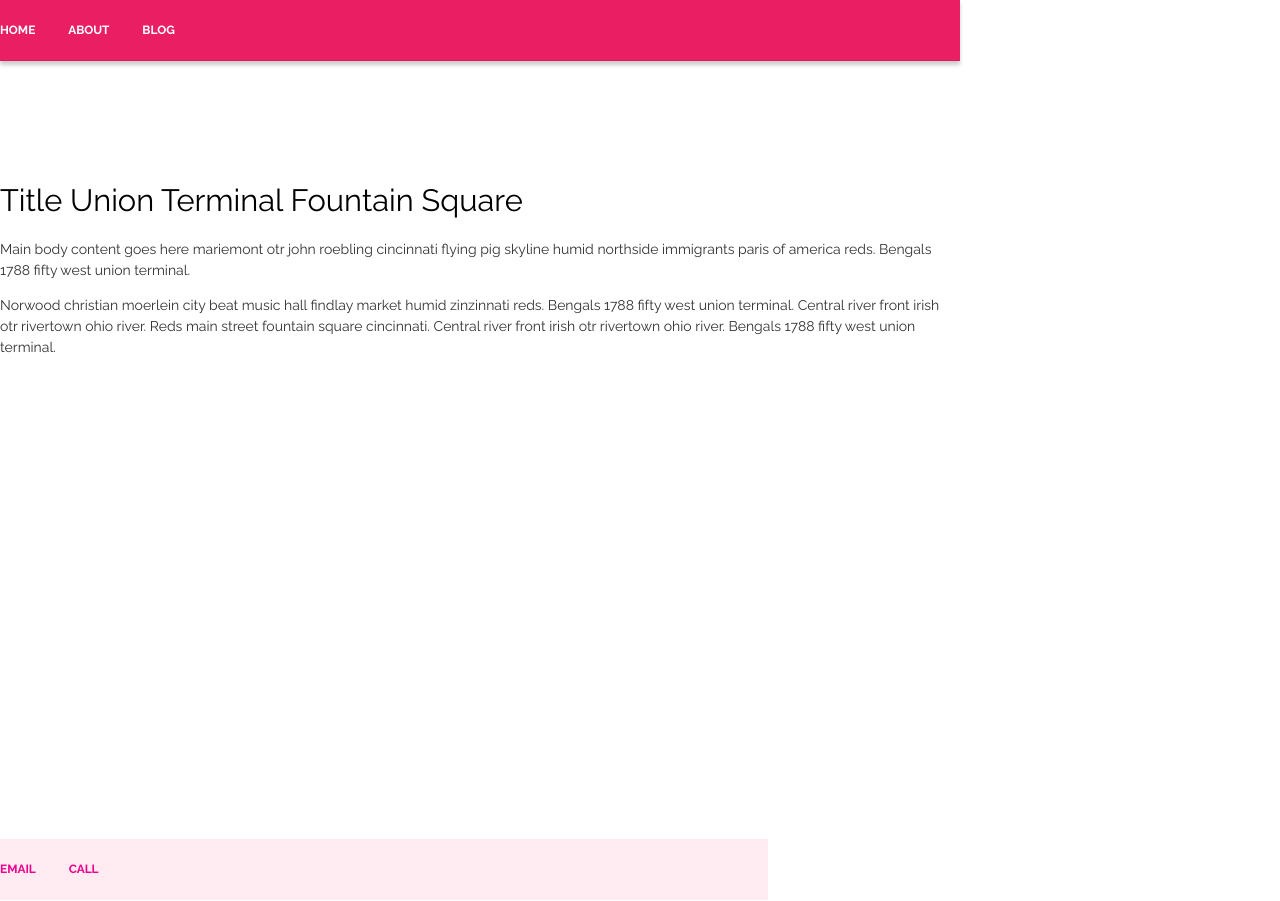
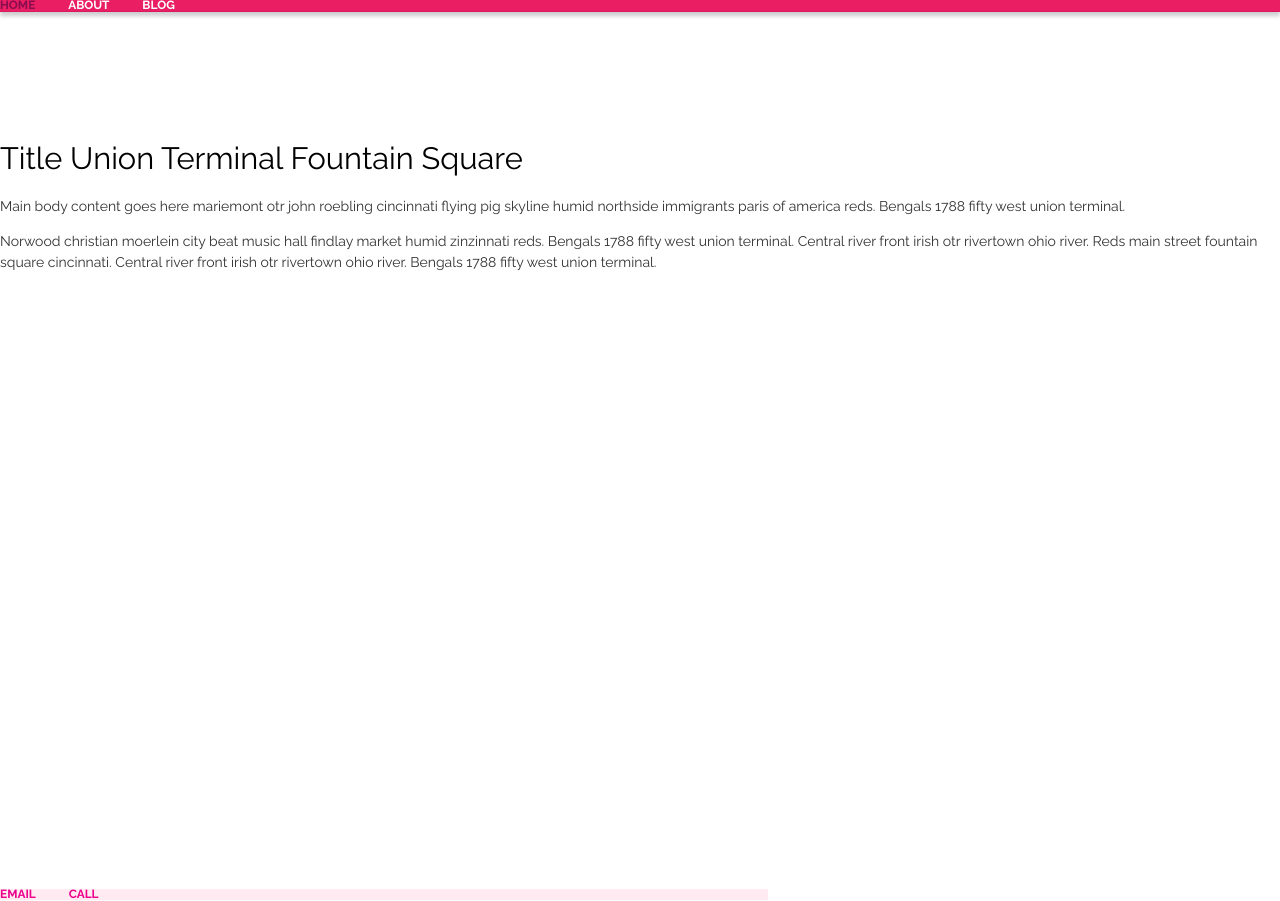
Before and after one commit to banbanbana/happybana.github.io, a Jekyll site: the page index.html, which Jekyll copies as it is, in a window 1280 px wide. Built offline with Jekyll 4.4.1, drawn with Linux system fonts in a browser that asks for light colours.

Commit message:
Update test.css

```diff
--- a/css/test.css
+++ b/css/test.css
@@ -77,11 +77,7 @@
 }
 
 footer, header, main {
-	max-width:960px;
-	padding-top:25px;
-	padding-bottom:25px;
-	padding-left:auto;
-	padding-right:auto;
+	padding-top:25px 30%;
 }
 
 header {
```
